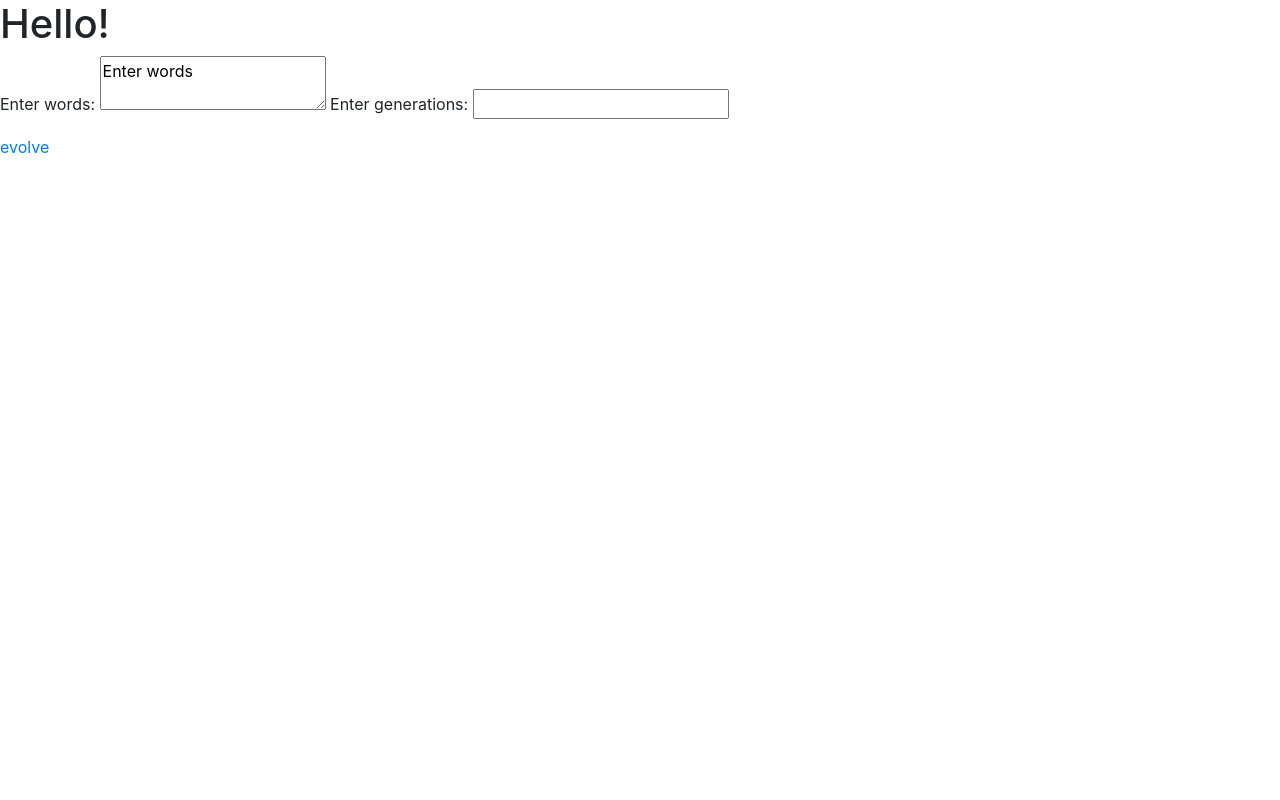
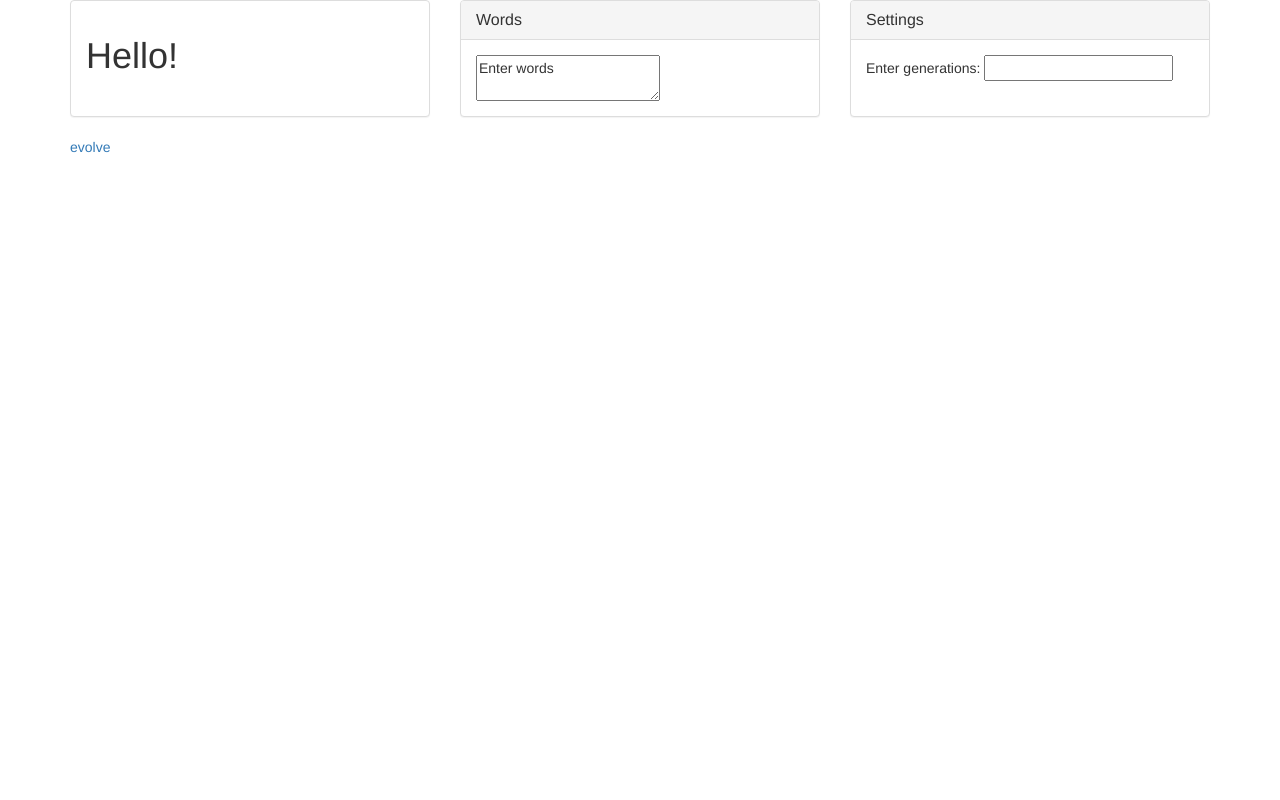
Before and after one commit to kdelwat/Onset, a Flask app: page / in a window 1280 px wide. Run offline with Flask 2, Linux system fonts and the light colour scheme; some libraries are stand-ins or nearby versions.

Commit message:
Create main panel structure which automagically resizes

```diff
--- a/app/templates/index.html
+++ b/app/templates/index.html
@@ -31,15 +31,79 @@
         list.appendChild(item);
       }
       return list
-    }
+    };
+
+    // When the window is loaded, save the automatic panel heights.
+    window.onload = function set_panels(){
+      save_info();
+      resize_panels();
+    };
+
+    window.onresize = resize_panels;
+
+    function save_info(){
+        window.info_height = $('#info_panel').height();
+        window.word_height = $('#word_panel').height();
+        window.settings_height = $('#settings_panel').height();
+    };
+
+    // If the panels are side-by-side, resize them to all be the height
+    // of the words panel. Otherwise, set them back to the automatic heights.
+    function resize_panels(){
+        if ( $(window).width() > 768) {
+          $('#info_panel').height(window.word_height);
+          $('#settings_panel').height(window.word_height);
+        } else {
+          $('#info_panel').height(window.info_height);
+          $('#word_panel').height(window.word_height);
+          $('#settings_panel').height(window.settings_height);
+        }
+
+    };
     </script>
+
   </head>
   <body>
-    <h1>Hello!</h1>
-    Enter words: <textarea id="word_list" name="word_list">Enter words</textarea>
-    Enter generations: <input type="number" name="generations">
-    <p><span id="rules"></p>
-    <p><span id="words"></p>
-    <div><a id="evolvetrigger" href="#">evolve</a></div>
+    <div class="container">
+      <div class="row">
+
+        <!-- The information panel -->
+        <div class="col-md-4">
+          <div class="panel panel-default" id="info_panel">
+            <div class="panel-body">
+              <h1>Hello!</h1>
+            </div>
+          </div>
+        </div>
+
+        <!-- The word list panel -->
+        <div class="col-md-4">
+          <div class="panel panel-default" id="word_panel">
+            <div class="panel-heading">
+              <h3 class="panel-title">Words</h3>
+            </div>
+            <div class="panel-body">
+              <textarea id="word_list" name="word_list">Enter words</textarea>
+            </div>
+          </div>
+        </div>
+
+        <!-- The settings panel -->
+        <div class="col-md-4">
+          <div class="panel panel-default" id="settings_panel">
+            <div class="panel-heading">
+              <h3 class="panel-title">Settings</h3>
+            </div>
+            <div class="panel-body">
+              Enter generations: <input type="number" name="generations">
+            </div>
+          </div>
+        </div>
+      </div>
+
+      <div><a id="evolvetrigger" href="#">evolve</a></div>
+      <p><span id="rules"></p>
+      <p><span id="words"></p>
+    </div>
   </body>
 </html>
```
